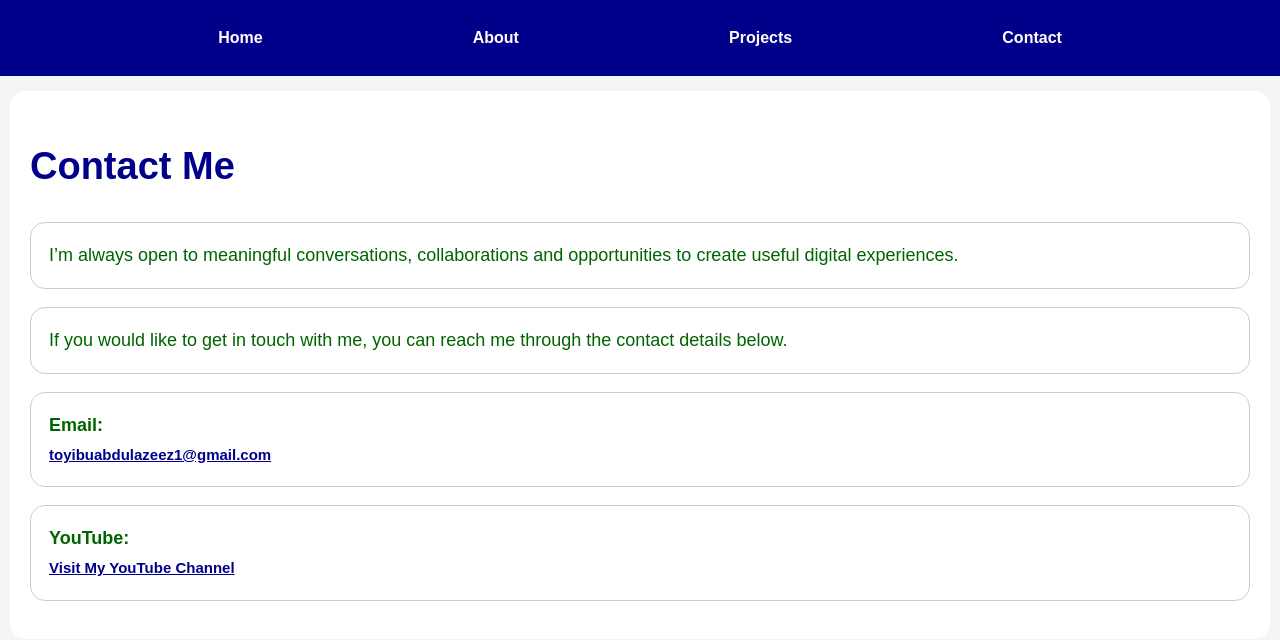
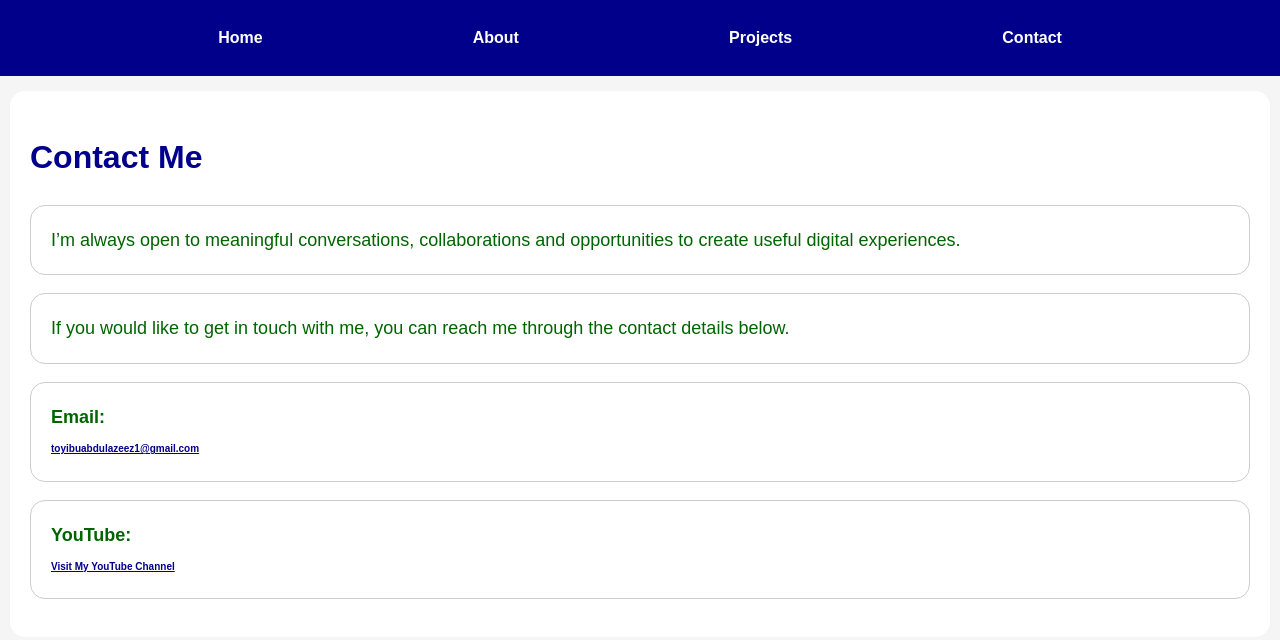
Before and after one commit to lucky081135/toyibuabdulazeez.github.io, a plain HTML site: page contact.html in a window 1280 px wide. Drawn offline with Linux system fonts and the light colour scheme.

Commit message:
Add files via upload

```diff
--- a/style.css
+++ b/style.css
@@ -94,7 +94,7 @@ h2 {
     font-weight: 500;
     border: 1px solid #cccccc;
     border-radius: 15px;
-    padding: 18px;
+    padding: 20px;
     line-height: 1.6;
 }
 
@@ -118,7 +118,7 @@ h2 {
 /* Project links */
 .card a {
     color: darkblue;
-    font-size: 15px;
+    font-size: 10px;
     font-weight: bold;
 }
 
@@ -270,7 +270,7 @@ p {
 
 /* Headings */
 h1 {
-    font-size: clamp(22px, 5vw, 38px);
+    font-size: clamp(20px, 5vw, 32px);
 }
 
 h2 {
```
